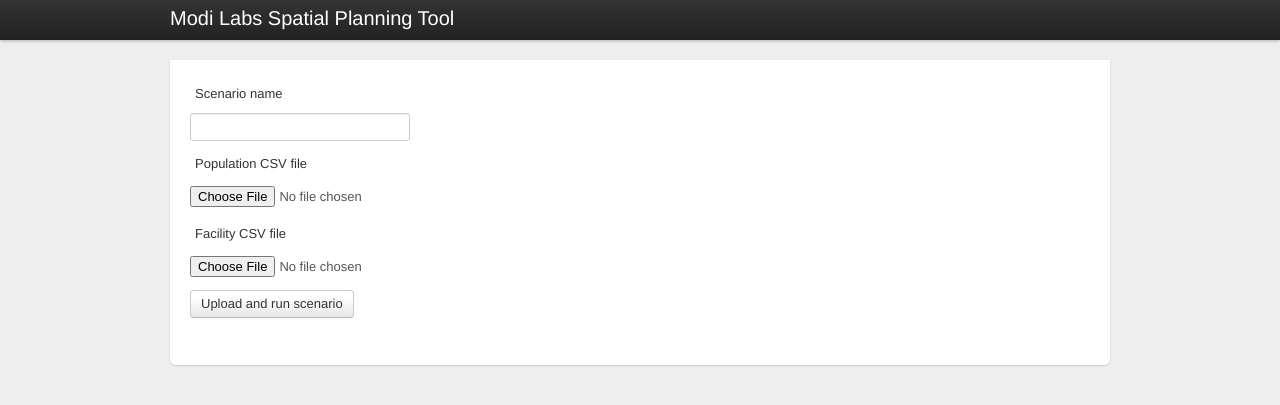
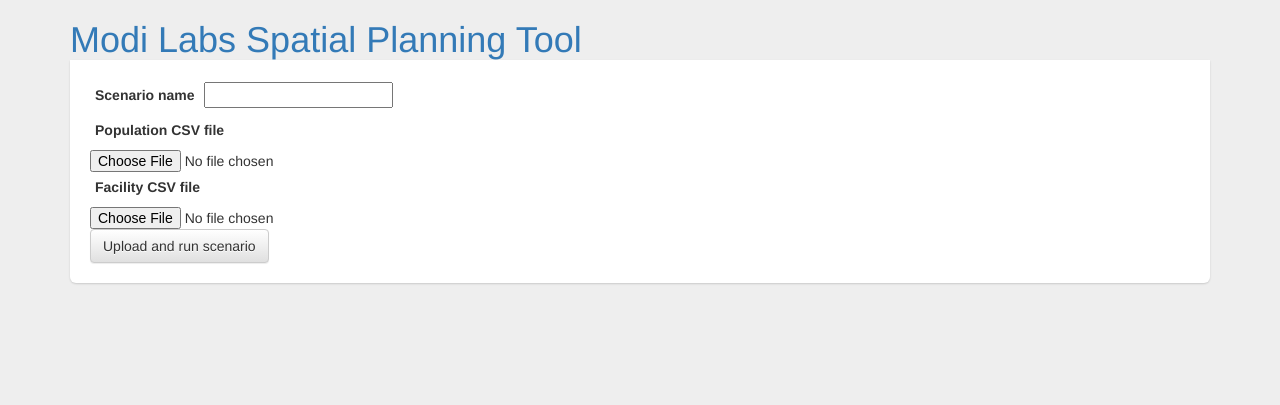
Before and after one commit to SEL-Columbia/NeXT, a Python web app: template next/templates/create-scenario.mako in a window 1280 px wide. Shown: the top 405 px of the page. Run offline with Mako, Linux system fonts and the light colour scheme; the template is opened without the code that fills it, so the values that code supplies are empty; some libraries are stand-ins or nearby versions.

Commit message:
'working' with bootstrap 3

```diff
--- a/next/static/custom.css
+++ b/next/static/custom.css
@@ -9,18 +9,12 @@
   padding: 20px;
 }
 
-
-#region-map {
-    height: 500px;
-    width: 100%;
-    background: #eee;
-}
-
 form label {
   padding: 5px;
 }
 
 #scenario-map {
+    width: 100%;
     background: #eee;
 }
 
@@ -39,3 +33,15 @@
 .olControlMousePosition {
     top: 10px;
 }
+
+/* added to make site look somewhat consistent under bootstrap 3 */
+[class*="span"]{float:left;margin-left:20px;}
+
+div.span2 {
+    font-size: 13px;
+    width: 100px;
+}
+
+ul.nav {
+    margin-bottom: 18px;
+}
--- a/next/templates/base.mako
+++ b/next/templates/base.mako
@@ -1,11 +1,14 @@
 <!DOCTYPE html>
 <html lang="en">
   <head>
-
+    <link rel="stylesheet" href="http://netdna.bootstrapcdn.com/bootstrap/3.0.0/css/bootstrap.min.css">
+    <link rel="stylesheet" href="http://netdna.bootstrapcdn.com/bootstrap/3.0.0/css/bootstrap-theme.min.css">
+    <!--
     <link rel="stylesheet"
           href="${request.application_url}/static/bootstrap/css/bootstrap.min.css"
           type="text/css"
           media="screen" />
+    -->
 
     <link
        rel="stylesheet"
--- a/next/templates/create-scenario.mako
+++ b/next/templates/create-scenario.mako
@@ -26,7 +26,7 @@
   </fieldset>
 
   <input
-     class="btn primary"
+     class="btn btn-default"
      type="submit"
      name=""
      value="Upload and run scenario" />
--- a/next/templates/index.mako
+++ b/next/templates/index.mako
@@ -5,7 +5,7 @@
 
 <%def name="body()">
 
-<a class="btn" href="${request.route_url('create-scenario')}">Create new scenario</a>
+<a class="btn btn-default" href="${request.route_url('create-scenario')}">Create new scenario</a>
 <h3>Existing Scenarios</h3>
 
 <div class="row">
@@ -18,7 +18,7 @@
           <th>Name</th>
           <th>Node count</th>
           <th>Phase count</th>
-          <th><button class="btn" type="submit">Delete</button></th>
+          <th><button type="submit">Delete</button></th>
         </tr>
       </thead>
       <tbody>
--- a/next/templates/show-phase.mako
+++ b/next/templates/show-phase.mako
@@ -23,10 +23,13 @@
      src="https://ajax.googleapis.com/ajax/libs/jqueryui/1.8.16/jquery-ui.js">
   </script>
 
+  <!--
   <script
      type="text/javascript"
      src="${request.application_url}/static/bootstrap/bootstrap-tab.js">
   </script>
+  -->
+  <script src="http://netdna.bootstrapcdn.com/bootstrap/3.0.0/js/bootstrap.min.js"></script>
 
   <script
      type="text/javascript"
@@ -106,7 +109,7 @@
 <div class="content" style="position:absolute;width:120px;top:60px;left:20px;background-color:#fff;z-index:99;overflow:auto;">
   <div class="row" style="margin:1px;">
   <h3>Phases</h3>
-  <ul class="nav nav-list">
+  <ul class="nav nav-pills nav-stacked">
   <%
     for row in phase_tree_rows:
         row_space = '&nbsp;&nbsp;' * row['cols']
@@ -138,25 +141,25 @@
   	  <label for="supply_distance">Distance (meters)</label>
           </div>
           <div class="span2">
-  	  <input type="text" name="supply_distance" id="supply_distance" value="1000" maxlength="10" style="width:60px"/>
+  	  <input type="text" class="form-control" name="supply_distance" id="supply_distance" value="1000" maxlength="10" style="width:80px"/>
           </div>
           <div class="span2">
   	  <label for="num_supply_nodes">Number of Facilities</label>
           </div>
           <div class="span2">
-  	  <input type="text" name="num_supply_nodes" id="num_supply_nodes" value="1" maxlength="5" style="width:40px"/>
+  	  <input type="text" class="form-control" name="num_supply_nodes" id="num_supply_nodes" value="1" maxlength="5" style="width:40px"/>
           </div>
           <div class="span3">
-          <a href="#" class="btn" id="auto-add-supply-nodes">Add</a>
+          <a href="#" class="btn btn-default" id="auto-add-supply-nodes">Add</a>
           </div>
           </div>
          </form>
       </div>
       <div class="tab-pane" id="manual">
       <!-- <div class="span7"> -->
-        <a href="#" class="btn" id="add-supply-node">Add</a>
-        <a class="btn" id="stop-editing" href="#" style="display:none">Finish</a>
-        <a id="add-nodes-to-new-phase" class="btn disabled" href="#">Add Nodes to New Phase</a>
+        <a href="#" class="btn btn-default" id="add-supply-node">Add</a>
+        <a class="btn btn-default" id="stop-editing" href="#" style="display:none">Finish</a>
+        <a id="add-nodes-to-new-phase" class="btn btn-default disabled" href="#">Add Nodes to New Phase</a>
         <!--
         <span id="number-features"
               class="alert-message success
@@ -178,7 +181,7 @@
       <br />
         <fieldset>
           <label style="block">Percent population within (meters)</label>
-          <input id="distance" type="text" name="distance" value="1000" />
+          <input id="distance" class="form-control" type="text" name="distance" value="1000" />
         </fieldset>
       <h2 id="percent"></h2>
     </div>
```
